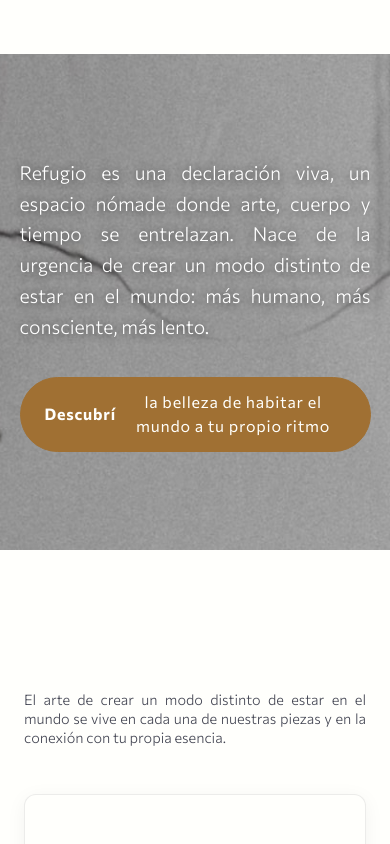
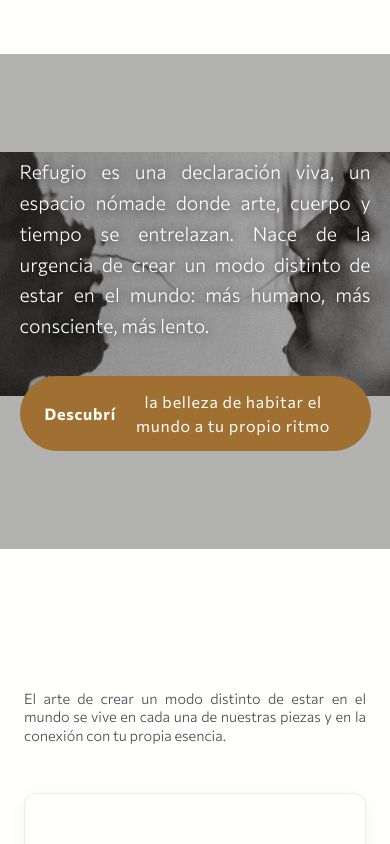
Before and after one commit to refugiolab/refugiolab.com, a React (Vite) app: page / in a window 390 px wide. Both pictures are taken after a click on the button "Ingresar". Shown: the top 844 px of the page. Built offline with nearby package versions, Linux system fonts and the light colour scheme; a web font is replaced by a local one.

Commit message:
Descripción clara de los cambios realizados VIII

```diff
--- a/src/components/Home.css
+++ b/src/components/Home.css
@@ -568,14 +568,16 @@
     width: 100vw;
     max-width: 100vw;
     min-width: 0;
-    /* Hemos eliminado 'height' fijo en vh para mayor flexibilidad */
-    min-height: 550px; /* Establece una altura mínima en píxeles */
-    height: auto; /* Permite que la altura se adapte al contenido */
+    /* AJUSTE CLAVE: Altura más flexible y background-size: contain */
+    height: 65vh; /* Se usa vh para mantener una relación con el viewport */
+    background-size: contain; /* ¡Permite que la imagen se vea entera! */
+    background-position: center center; /* Centra la imagen contenida */
+    background-repeat: no-repeat; /* Evita que la imagen se repita si hay espacio */
     padding-top: 80px; /* Asegura que el contenido no quede debajo del header fijo */
     padding-bottom: 40px; /* Espacio inferior para el contenido */
     overflow-x: hidden;
-    justify-content: center; /* Centra el contenido verticalmente */
-    align-items: center; /* Centra el contenido horizontalmente */
+    justify-content: center;
+    align-items: center;
   }
 
   .pilares-section {
```
